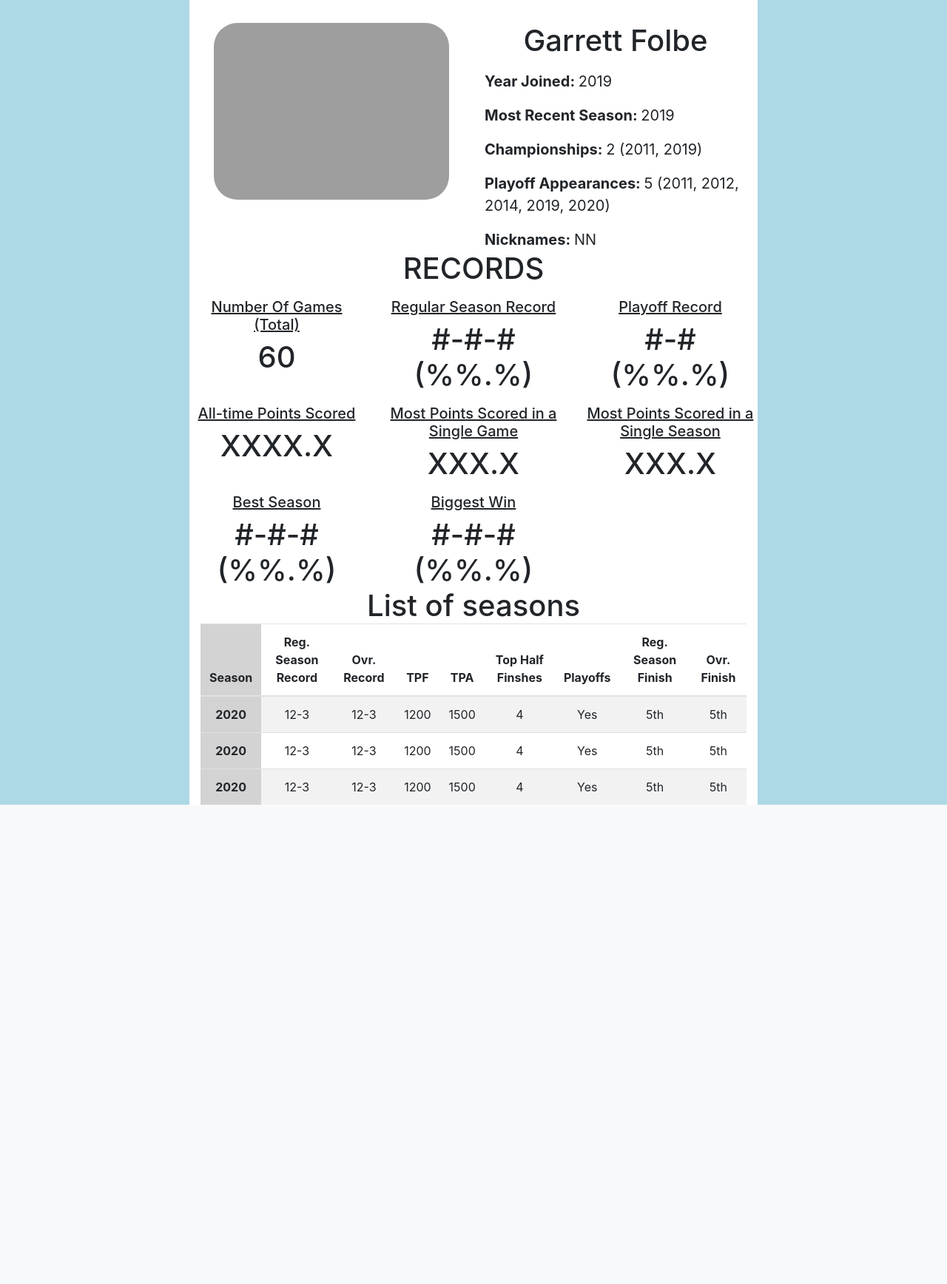
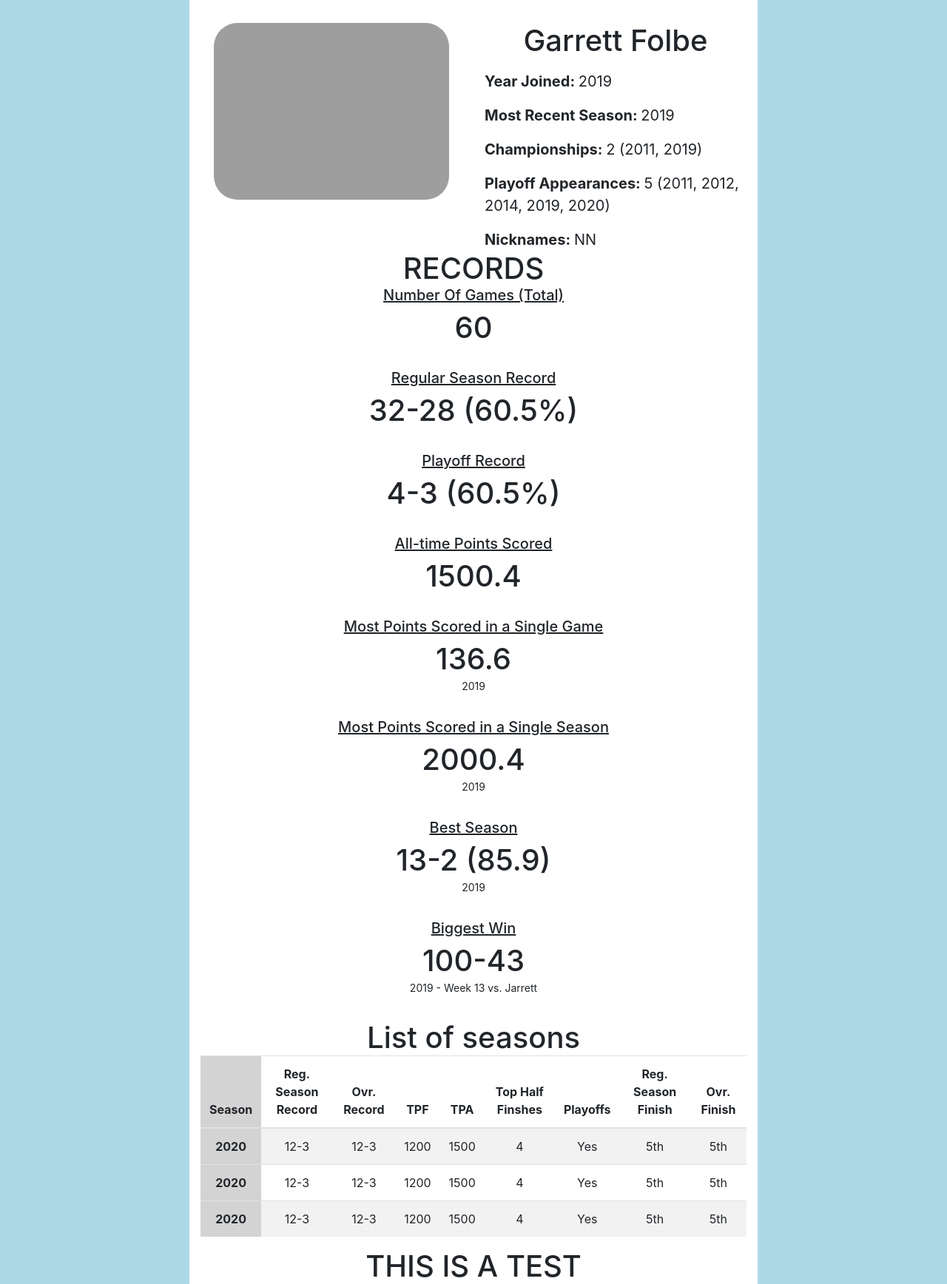
Before and after one commit to gfolbe318/fantasy_football_website, a Flask app: page /members/2 in a window 1280 px wide. Shown: the part 56-1792 px from the top of the page at 74% size. Before the commit the page ends 1144 px from the top, so only its background shows below. Run offline with Flask 2, Linux system fonts and the light colour scheme; some libraries are stand-ins or nearby versions; grey boxes are pictures that could not be loaded.

Commit message:
TABLE WORKING

```diff
--- a/ff_website/static/css/user.css
+++ b/ff_website/static/css/user.css
@@ -20,8 +20,9 @@
 }
 
 .stat {
-  margin-top: 1rem;
+  margin-bottom: 2rem;
 }
+
 th:first-child,
 td:first-child {
   position: sticky;
--- a/ff_website/templates/user.html
+++ b/ff_website/templates/user.html
@@ -20,46 +20,54 @@
       </ul>
     </div>
   </div>
-  <div class="row">
+  <div class="row" style="margin: auto">
     <h1>RECORDS</h1>
-    <div class="row" id="stats">
-      <div class="col-4 text-center stat">
+    <div class="row align-items-top" id="stats">
+      <div class="col-md-12 text-center stat">
         <h5 class="stat-title">Number Of Games (Total)</h5>
         <h1>60</h1>
       </div>
-      <div class="col-4 text-center stat">
+      <div class="col-md-12 text-center stat">
         <h5 class="stat-title">Regular Season Record</h5>
-        <h1>#-#-# (%%.%)</h1>
+        <h1>32-28 (60.5%)</h1>
       </div>
-      <div class="col-4 text-center stat">
+      <div class="col-md-12 text-center stat">
         <h5 class="stat-title">Playoff Record</h5>
-        <h1>#-# (%%.%)</h1>
+        <h1>4-3 (60.5%)</h1>
       </div>
-      <div class="col-4 text-center stat">
+      <div class="col-md-12 text-center stat">
         <h5 class="stat-title">All-time Points Scored</h5>
-        <h1>XXXX.X</h1>
+        <h1>1500.4</h1>
       </div>
-      <div class="col-4 text-center stat">
+      <div class="col-md-12 text-center stat">
         <h5 class="stat-title">Most Points Scored in a Single Game</h5>
-        <h1>XXX.X</h1>
+        <h1>136.6</h1>
+        <small>2019</small>
       </div>
-      <div class="col-4 text-center stat">
+      <div class="col-md-12 text-center stat">
         <h5 class="stat-title">Most Points Scored in a Single Season</h5>
-        <h1>XXX.X</h1>
+        <h1>2000.4</h1>
+        <small>2019</small>
       </div>
-      <div class="col-4 text-center stat">
+      <div class="col-md-12 text-center stat">
         <h5 class="stat-title">Best Season</h5>
-        <h1>#-#-# (%%.%)</h1>
+        <h1>13-2 (85.9)</h1>
+        <small>2019</small>
       </div>
-      <div class="col-4 text-center stat">
+      <div class="col-md-12 text-center stat">
         <h5 class="stat-title">Biggest Win</h5>
-        <h1>#-#-# (%%.%)</h1>
+        <h1>100-43</h1>
+        <small>2019 - Week 13 vs. Jarrett</small>
       </div>
     </div>
   </div>
   <h1>List of seasons</h1>
-  <div class="row table-responsive justify-content-center" style="margin: auto">
-    <table class="table table-striped" style="margin: auto">
+  <div class="row">
+    <div class="col-12">
+      <div
+        class="table-responsive-sm table-responsive-md table-responsive justify-content-center"
+      >
+        <table class="table table-striped">
           <thead>
             <tr>
               <th scope="col">Season</th>
@@ -111,4 +119,9 @@
         </table>
       </div>
     </div>
+  </div>
+  <div class="row">
+    <h1>THIS IS A TEST</h1>
+  </div>
+</div>
 {% endblock content %}
```
Lines whose indentation alone changed are shown as unchanged.
